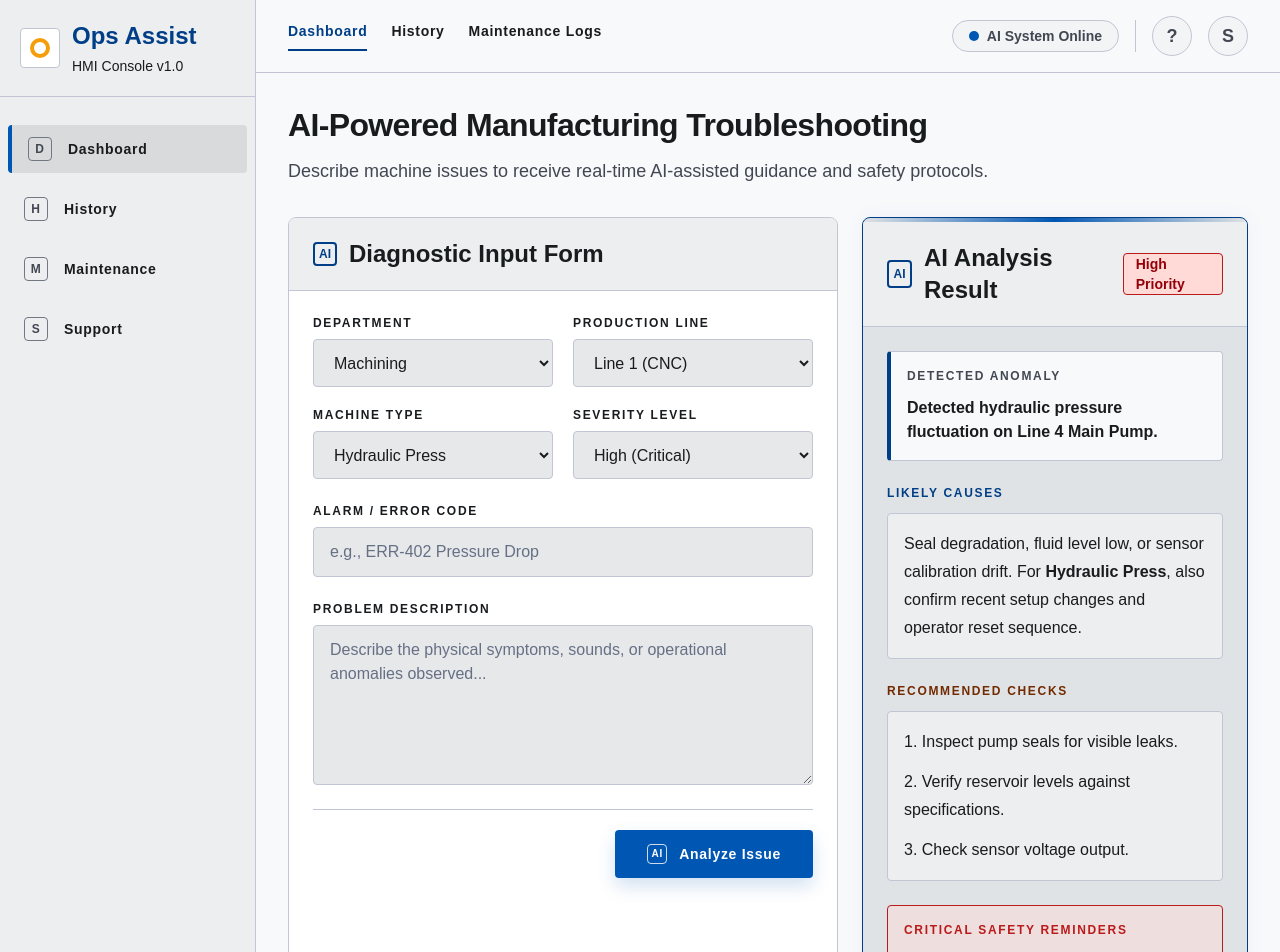
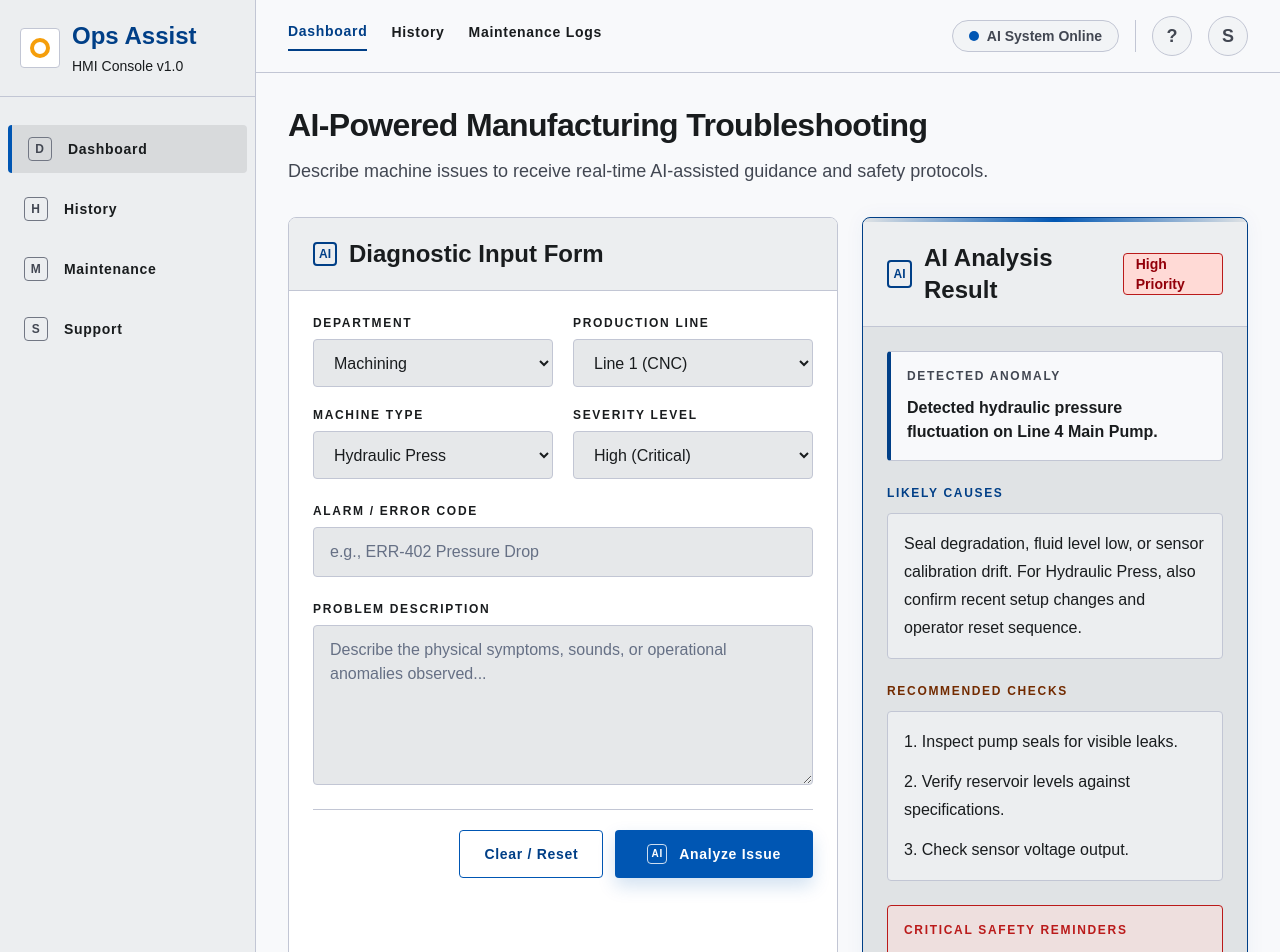
Before and after one commit to Hightech89/ops-assist, a Next.js app: page / in a window 1280 px wide. Shown: the top 952 px of the page. Built offline with nearby package versions, Linux system fonts and the light colour scheme.

Commit message:
Add mock dashboard interactivity

```diff
--- a/app/page.tsx
+++ b/app/page.tsx
@@ -1,6 +1,6 @@
 "use client";
 
-import { useState, type FormEvent } from "react";
+import { useState, type FormEvent, type ReactNode } from "react";
 
 type Severity = "Low" | "Medium" | "High";
 
@@ -13,6 +13,14 @@ type DiagnosticForm = {
   severity: Severity;
 };
 
+type AnalysisResult = {
+  anomaly: string;
+  causes: string;
+  checks: string[];
+  safety: string;
+  escalation: string;
+};
+
 const initialForm: DiagnosticForm = {
   department: "Machining",
   line: "Line 1 (CNC)",
@@ -20,6 +28,21 @@ const initialForm: DiagnosticForm = {
   alarmText: "",
   problemDescription: "",
   severity: "High",
+};
+
+const initialAnalysis: AnalysisResult = {
+  anomaly: "Detected hydraulic pressure fluctuation on Line 4 Main Pump.",
+  causes:
+    "Seal degradation, fluid level low, or sensor calibration drift. For Hydraulic Press, also confirm recent setup changes and operator reset sequence.",
+  checks: [
+    "Inspect pump seals for visible leaks.",
+    "Verify reservoir levels against specifications.",
+    "Check sensor voltage output.",
+  ],
+  safety:
+    "Ensure LOTO (Lockout/Tagout) procedures are strictly followed. High-pressure hazard present.",
+  escalation:
+    "If pressure remains below 40 PSI after checks, contact Maintenance Lead immediately.",
 };
 
 const navItems = ["Dashboard", "History", "Maintenance", "Support"];
@@ -57,11 +80,60 @@ const severityContent: Record<
 const fieldClass =
   "min-h-12 w-full rounded border border-[#c2c6d4] bg-[#e6e8ea] px-4 py-3 text-base text-[#191c1e] outline-none transition placeholder:text-[#667085] focus:border-2 focus:border-[#0056b3]";
 
+function generateMockAnalysis(form: DiagnosticForm): AnalysisResult {
+  const alarmText = form.alarmText.trim() || "No alarm code provided";
+  const problem = form.problemDescription.trim();
+  const machine = form.machineType;
+  const line = form.line;
+
+  const anomaly =
+    form.severity === "High"
+      ? `Detected high-priority instability on ${line}: ${problem}`
+      : form.severity === "Medium"
+        ? `Detected warning-level performance drift on ${line}: ${problem}`
+        : `Detected low-priority operating variance on ${line}: ${problem}`;
+
+  const machineCauses: Record<string, string> = {
+    "Hydraulic Press":
+      "pressure loss, seal wear, low hydraulic fluid, or pressure sensor calibration drift",
+    "Conveyor System":
+      "belt tracking drift, blocked photo eye, worn roller, or inconsistent motor feedback",
+    "Robotic Arm":
+      "axis limit fault, end-effector misalignment, low air pressure, or position sensor drift",
+  };
+
+  return {
+    anomaly,
+    causes: `Based on ${alarmText}, likely causes include ${
+      machineCauses[machine] ?? "sensor faults, setup drift, or mechanical wear"
+    }. Confirm whether this started after a changeover, reset, or recent maintenance activity.`,
+    checks: [
+      `Verify ${machine} is in a safe stop state before inspecting the affected area.`,
+      `Compare ${alarmText} with the HMI alarm details and the latest maintenance log.`,
+      "Check guards, product path, air pressure, sensor indicators, and obvious loose connections.",
+      "Run a controlled restart only after the area is clear and the standard startup sequence is complete.",
+    ],
+    safety:
+      form.severity === "High"
+        ? "Follow LOTO before reaching into guarded or energized equipment. Keep operators clear of the hazard zone until maintenance verifies the condition."
+        : "Follow site safety procedures before inspection. Do not bypass guards, interlocks, light curtains, or emergency stop circuits.",
+    escalation:
+      form.severity === "High"
+        ? "Escalate to the Maintenance Lead immediately if the alarm returns or the machine cannot hold normal operating conditions."
+        : form.severity === "Medium"
+          ? "Escalate to maintenance if the same alarm repeats after basic checks or production quality is affected."
+          : "Monitor the line after restart and document the issue if it repeats during the shift.",
+  };
+}
+
 export default function Home() {
   const [form, setForm] = useState<DiagnosticForm>(initialForm);
   const [submittedForm, setSubmittedForm] =
     useState<DiagnosticForm>(initialForm);
+  const [analysis, setAnalysis] = useState<AnalysisResult>(initialAnalysis);
   const [hasAnalyzed, setHasAnalyzed] = useState(false);
+  const [isAnalyzing, setIsAnalyzing] = useState(false);
+  const [validationMessage, setValidationMessage] = useState("");
 
   function updateField<FieldName extends keyof DiagnosticForm>(
     field: FieldName,
@@ -70,10 +142,37 @@ export default function Home() {
     setForm((current) => ({ ...current, [field]: value }));
   }
 
-  function handleSubmit(event: FormEvent<HTMLFormElement>) {
+  async function handleSubmit(event: FormEvent<HTMLFormElement>) {
     event.preventDefault();
-    setSubmittedForm(form);
+    const problemDescription = form.problemDescription.trim();
+
+    if (!problemDescription) {
+      setValidationMessage("Problem Description is required before analysis.");
+      return;
+    }
+
+    setValidationMessage("");
+    setIsAnalyzing(true);
+
+    await new Promise((resolve) => {
+      window.setTimeout(resolve, 800);
+    });
+
+    const nextForm = { ...form, problemDescription };
+    setForm(nextForm);
+    setSubmittedForm(nextForm);
+    setAnalysis(generateMockAnalysis(nextForm));
     setHasAnalyzed(true);
+    setIsAnalyzing(false);
+  }
+
+  function handleReset() {
+    setForm(initialForm);
+    setSubmittedForm(initialForm);
+    setAnalysis(initialAnalysis);
+    setHasAnalyzed(false);
+    setIsAnalyzing(false);
+    setValidationMessage("");
   }
 
   const result = severityContent[submittedForm.severity];
@@ -101,10 +200,10 @@ export default function Home() {
 
             <nav className="flex gap-2 overflow-x-auto p-3 lg:flex-col lg:gap-3 lg:px-2 lg:py-7">
               {navItems.map((item) => (
-                <a
-                  href="#"
+                <button
+                  type="button"
                   key={item}
-                  className={`flex min-h-12 items-center gap-4 rounded px-4 text-sm font-semibold tracking-[0.05em] transition ${
+                  className={`flex min-h-12 cursor-pointer items-center gap-4 rounded px-4 text-left text-sm font-semibold tracking-[0.05em] transition focus:outline-none focus:ring-2 focus:ring-[#0056b3] ${
                     item === "Dashboard"
                       ? "border-l-4 border-[#0056b3] bg-[#d8dadc] text-[#191c1e]"
                       : "text-[#191c1e] hover:bg-[#e0e3e5]"
@@ -114,13 +213,17 @@ export default function Home() {
                     {item.slice(0, 1)}
                   </span>
                   {item}
-                </a>
+                </button>
               ))}
             </nav>
           </div>
 
           <div className="p-3 lg:p-4">
-            <button className="flex min-h-12 w-full items-center justify-center gap-3 rounded bg-[#0056b3] px-4 text-base font-semibold text-white shadow-[0_4px_12px_rgba(0,86,179,0.18)]">
+            <button
+              type="button"
+              onClick={handleReset}
+              className="flex min-h-12 w-full cursor-pointer items-center justify-center gap-3 rounded bg-[#0056b3] px-4 text-base font-semibold text-white shadow-[0_4px_12px_rgba(0,86,179,0.18)] transition hover:bg-[#003f87] focus:outline-none focus:ring-2 focus:ring-[#0056b3]"
+            >
               <span className="text-2xl leading-none">+</span>
               New Log
             </button>
@@ -131,17 +234,17 @@ export default function Home() {
           <header className="flex min-h-[72px] flex-col gap-4 border-b border-[#c2c6d4] bg-[#f8f9fb] px-5 py-4 md:flex-row md:items-center md:justify-between lg:px-8">
             <nav className="flex gap-6 overflow-x-auto">
               {topNavItems.map((item) => (
-                <a
-                  href="#"
+                <button
+                  type="button"
                   key={item}
-                  className={`whitespace-nowrap pb-2 text-sm font-semibold tracking-[0.05em] ${
+                  className={`cursor-pointer whitespace-nowrap pb-2 text-left text-sm font-semibold tracking-[0.05em] transition focus:outline-none focus:ring-2 focus:ring-[#0056b3] ${
                     item === "Dashboard"
                       ? "border-b-2 border-[#003f87] text-[#003f87]"
                       : "text-[#191c1e] hover:text-[#003f87]"
                   }`}
                 >
                   {item}
-                </a>
+                </button>
               ))}
             </nav>
 
@@ -151,10 +254,16 @@ export default function Home() {
                 AI System Online
               </span>
               <span className="hidden h-8 w-px bg-[#c2c6d4] md:block" />
-              <button className="hidden h-10 w-10 place-items-center rounded-full border border-[#c2c6d4] bg-[#f2f4f6] text-lg font-bold text-[#424752] md:grid">
+              <button
+                type="button"
+                className="hidden h-10 w-10 cursor-pointer place-items-center rounded-full border border-[#c2c6d4] bg-[#f2f4f6] text-lg font-bold text-[#424752] transition hover:border-[#0056b3] hover:text-[#003f87] md:grid"
+              >
                 ?
               </button>
-              <button className="hidden h-10 w-10 place-items-center rounded-full border border-[#c2c6d4] bg-[#f2f4f6] text-lg font-bold text-[#424752] md:grid">
+              <button
+                type="button"
+                className="hidden h-10 w-10 cursor-pointer place-items-center rounded-full border border-[#c2c6d4] bg-[#f2f4f6] text-lg font-bold text-[#424752] transition hover:border-[#0056b3] hover:text-[#003f87] md:grid"
+              >
                 S
               </button>
             </div>
@@ -276,19 +385,35 @@ export default function Home() {
                         }
                         className={`${fieldClass} min-h-40 resize-y`}
                         placeholder="Describe the physical symptoms, sounds, or operational anomalies observed..."
-                        required
+                        aria-describedby="problem-validation"
                       />
+                      {validationMessage ? (
+                        <p
+                          id="problem-validation"
+                          className="text-sm font-semibold text-[#ba1a1a]"
+                        >
+                          {validationMessage}
+                        </p>
+                      ) : null}
                     </Field>
 
-                    <div className="flex border-t border-[#c2c6d4] pt-5 md:justify-end">
+                    <div className="flex flex-col gap-3 border-t border-[#c2c6d4] pt-5 sm:flex-row sm:justify-end">
+                      <button
+                        type="button"
+                        onClick={handleReset}
+                        className="flex min-h-12 w-full cursor-pointer items-center justify-center rounded border border-[#0056b3] bg-white px-6 py-3 text-sm font-bold tracking-[0.05em] text-[#003f87] transition hover:bg-[#f2f4f6] focus:outline-none focus:ring-2 focus:ring-[#0056b3] sm:w-auto"
+                      >
+                        Clear / Reset
+                      </button>
                       <button
                         type="submit"
-                        className="flex min-h-12 w-full items-center justify-center gap-3 rounded bg-[#0056b3] px-8 py-3 text-sm font-bold tracking-[0.05em] text-white shadow-[0_8px_18px_rgba(0,86,179,0.18)] transition hover:bg-[#003f87] md:w-auto"
+                        disabled={isAnalyzing}
+                        className="flex min-h-12 w-full cursor-pointer items-center justify-center gap-3 rounded bg-[#0056b3] px-8 py-3 text-sm font-bold tracking-[0.05em] text-white shadow-[0_8px_18px_rgba(0,86,179,0.18)] transition hover:bg-[#003f87] focus:outline-none focus:ring-2 focus:ring-[#0056b3] disabled:cursor-not-allowed disabled:bg-[#727784] sm:w-auto"
                       >
                         <span className="grid h-5 w-5 place-items-center rounded-sm border border-white/80 text-[10px]">
                           AI
                         </span>
-                        Analyze Issue
+                        {isAnalyzing ? "Analyzing..." : "Analyze Issue"}
                       </button>
                     </div>
                   </div>
@@ -318,29 +443,25 @@ export default function Home() {
                         Detected Anomaly
                       </h3>
                       <p className="text-base font-semibold leading-6 text-[#191c1e]">
-                        {hasAnalyzed
-                          ? result.anomaly
-                          : "Detected hydraulic pressure fluctuation on Line 4 Main Pump."}
+                        {isAnalyzing
+                          ? "Analyzing current operator input..."
+                          : hasAnalyzed
+                            ? analysis.anomaly
+                            : initialAnalysis.anomaly}
                       </p>
                     </section>
 
                     <AnalysisSection title="Likely Causes" tone="primary">
-                      <p>
-                        Seal degradation, fluid level low, or sensor calibration
-                        drift. For{" "}
-                        <strong>{submittedForm.machineType}</strong>, also
-                        confirm recent setup changes and operator reset
-                        sequence.
-                      </p>
+                      <p>{analysis.causes}</p>
                     </AnalysisSection>
 
                     <AnalysisSection title="Recommended Checks" tone="tertiary">
                       <ol className="space-y-3">
-                        <li>1. Inspect pump seals for visible leaks.</li>
-                        <li>
-                          2. Verify reservoir levels against specifications.
-                        </li>
-                        <li>3. Check sensor voltage output.</li>
+                        {analysis.checks.map((check, index) => (
+                          <li key={check}>
+                            {index + 1}. {check}
+                          </li>
+                        ))}
                       </ol>
                     </AnalysisSection>
 
@@ -349,9 +470,7 @@ export default function Home() {
                         Critical Safety Reminders
                       </h3>
                       <p className="text-base leading-7 text-[#93000a]">
-                        Ensure <strong>LOTO (Lockout/Tagout)</strong>{" "}
-                        procedures are strictly followed. High-pressure hazard
-                        present.
+                        {analysis.safety}
                       </p>
                     </section>
 
@@ -361,7 +480,7 @@ export default function Home() {
                       </h3>
                       <div className="rounded border border-[#c2c6d4] bg-[#f8f9fb] p-4">
                         <p className="text-sm leading-6 text-[#191c1e]">
-                          {result.escalation}
+                          {analysis.escalation}
                         </p>
                       </div>
                     </section>
@@ -381,7 +500,7 @@ function Field({
   htmlFor,
   label,
 }: {
-  children: React.ReactNode;
+  children: ReactNode;
   htmlFor: string;
   label: string;
 }) {
@@ -403,7 +522,7 @@ function AnalysisSection({
   title,
   tone,
 }: {
-  children: React.ReactNode;
+  children: ReactNode;
   title: string;
   tone: "primary" | "tertiary";
 }) {
```
